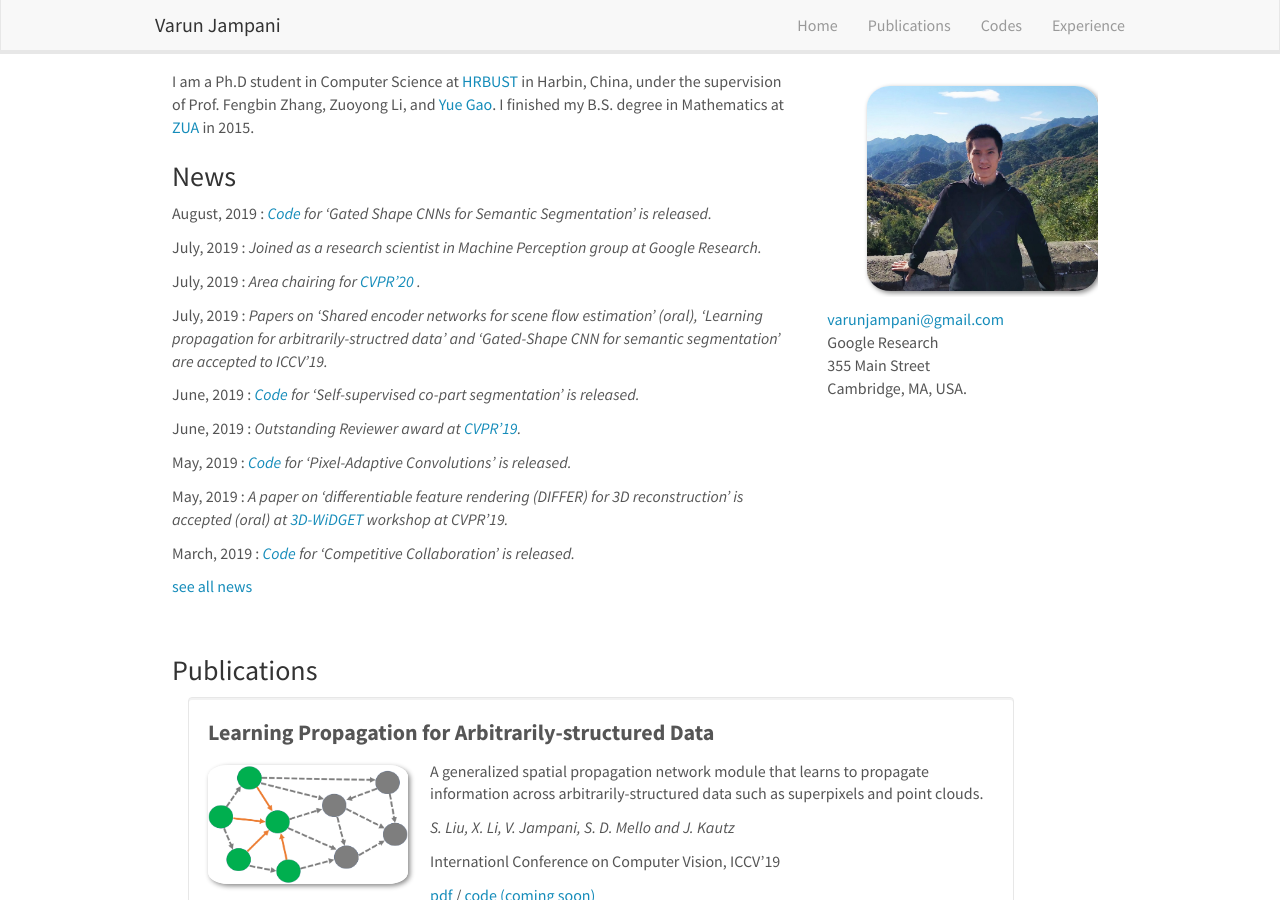
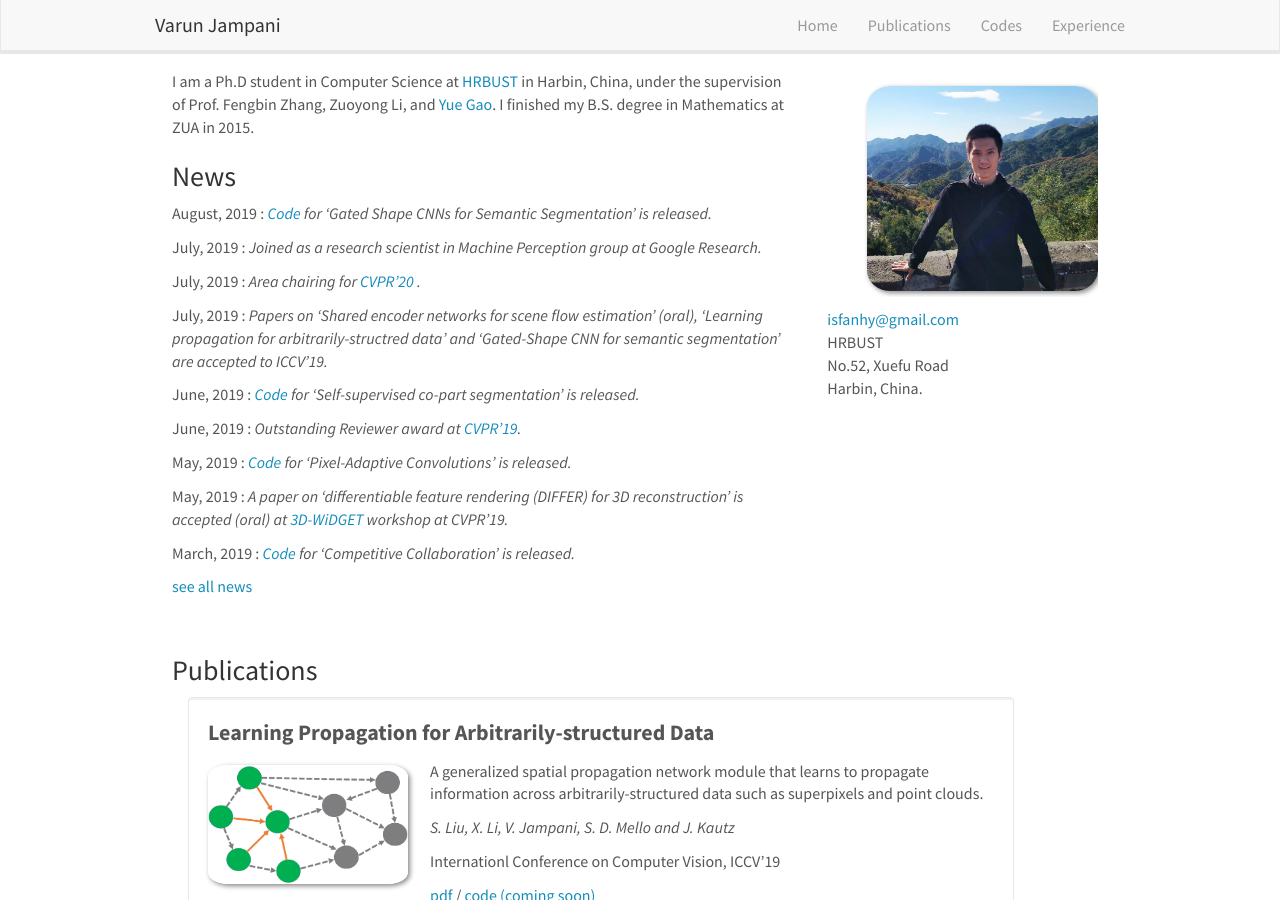
Before and after one commit to singularity12345/singularity12345.github.io, a Jekyll site: the page built from _pages/home.md, in a window 1280 px wide and 900 px high. Built offline with Jekyll 4.4.1, drawn with Linux system fonts in a browser that asks for light colours; nearby versions of some CDN libraries.

Commit message:
Add files via upload

```diff
--- a/_pages/home.md
+++ b/_pages/home.md
@@ -12,7 +12,7 @@ permalink: /
 
 <div class="col-sm-8">
 
-I am a Ph.D student in Computer Science at [HRBUST](http://www.hrbust.edu.cn/) in Harbin, China, under the supervision of Prof. Fengbin Zhang, Zuoyong Li, and [Yue Gao](http://www.gaoyue.org/cn/people/gaoyue_index.html). I finished my B.S. degree in Mathematics at [ZUA](http://zua.edu.cn/) in 2015.
+I am a Ph.D student in Computer Science at [HRBUST](http://www.hrbust.edu.cn/) in Harbin, China, under the supervision of Prof. Fengbin Zhang, Zuoyong Li, and [Yue Gao](http://www.gaoyue.org/cn/people/gaoyue_index.html). I finished my B.S. degree in Mathematics at ZUA in 2015.
 
 <!--
 My work lies at the intersection of Computer Vision and Machine Learning. Specifically, I am working on leveraging machine learning techniques for better inference in computer vision models. The main research question is how to make use of learning techniques such as deep neural networks and random forests for inference in structured prediction frameworks.
@@ -39,10 +39,12 @@ My work lies at the intersection of Computer Vision and Machine Learning. Specif
 
   <!-- <br clear="all" /> -->
 
-  <A HREF="mailto:&#118;&#097;&#114;&#117;&#110;&#106;&#097;&#109;&#112;&#097;&#110;&#105;&#064;&#103;&#109;&#097;&#105;&#108;&#046;&#099;&#111;&#109;">&#118;&#097;&#114;&#117;&#110;&#106;&#097;&#109;&#112;&#097;&#110;&#105;&#064;&#103;&#109;&#097;&#105;&#108;&#046;&#099;&#111;&#109;</A> <br>
-  Google Research <br>
-  355 Main Street<br>
-  Cambridge, MA, USA.<br>
+  <A HREF="mailto:&#118;&#097;&#114;&#117;&#110;&#106;&#097;&#109;&#112;&#097;&#110;&#105;&#064;&#103;&#109;&#097;&#105;&#108;&#046;&#099;&#111;&#109;">
+  &#105;&#115;&#102;&#97;&#110;&#104;&#121;&#064;&#103;&#109;&#097;&#105;&#108;&#046;&#099;&#111;&#109;
+  </A> <br>
+  HRBUST <br>
+  No.52, Xuefu Road<br>
+  Harbin, China.<br>
 
 
 </div>
```
